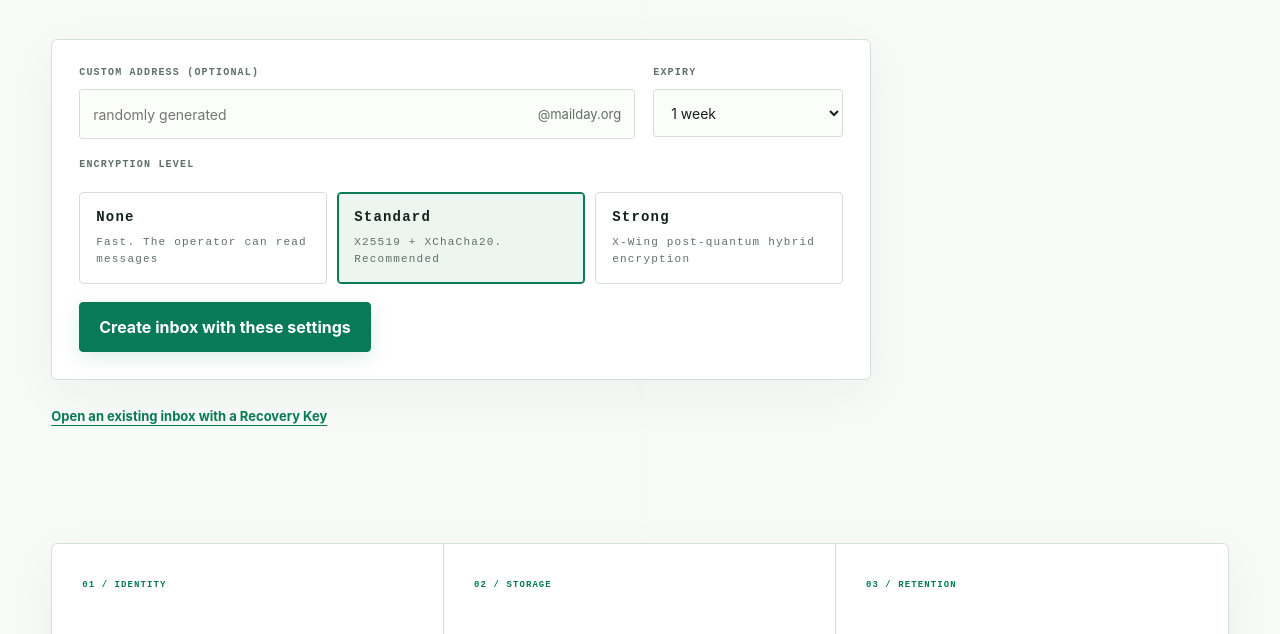
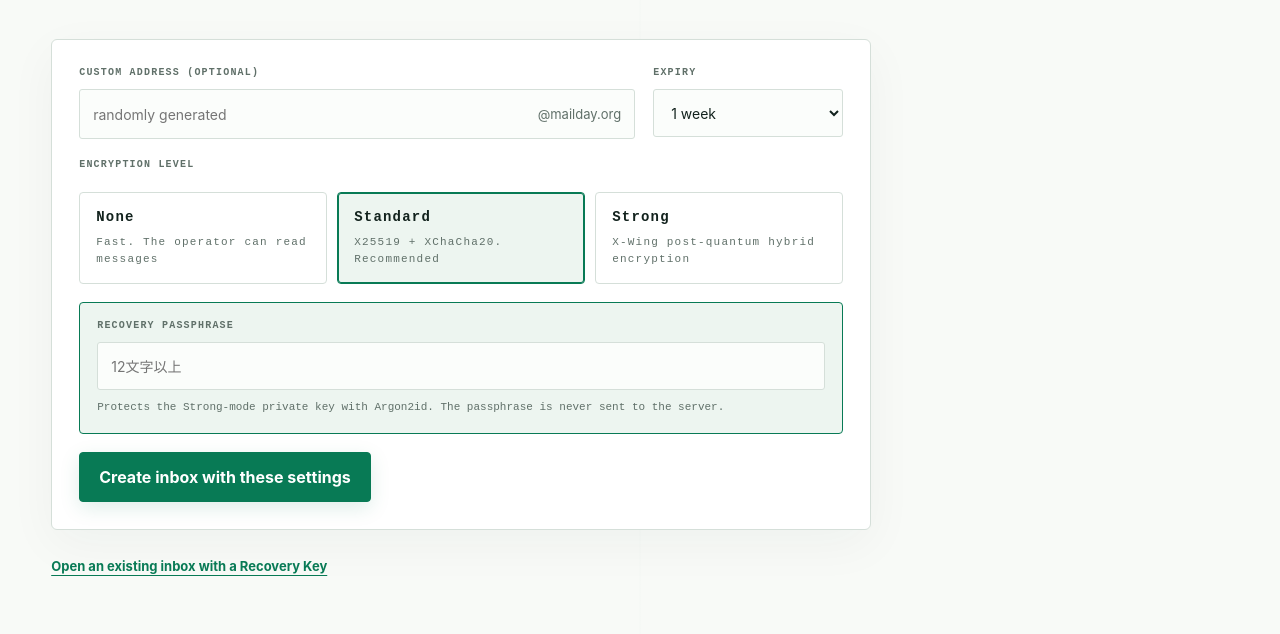
Before and after one commit to n4n45h1/Mailday.org, a website: page public/index.html in a window 1280 px wide. Shown: the part 548-1182 px from the top of the page. Drawn offline with Linux system fonts and the light colour scheme.

Commit message:
Require protected recovery keys for encrypted inboxes

```diff
--- a/public/index.html
+++ b/public/index.html
@@ -41,18 +41,18 @@
             <label class="mode"><input type="radio" name="encryption" value="strong"><span><b data-i18n="strong">強力</b><small data-i18n="strongHelp">X-Wing耐量子ハイブリッド暗号</small></span></label>
           </fieldset>
           <div id="encryption-warning" class="warning hidden" data-i18n="noneWarning">「なし」ではメール本文が平文で保存され、zero-accessではなくなります。</div>
-          <div id="strong-password-field" class="field password-field hidden">
+          <div id="strong-password-field" class="field password-field">
             <label for="strong-password" data-i18n="passwordLabel">RECOVERY PASSPHRASE</label>
-            <input id="strong-password" type="password" minlength="12" autocomplete="new-password" placeholder="12文字以上">
-            <small data-i18n="passwordHelp">強力モードの秘密鍵をArgon2idで保護します。パスフレーズはサーバーへ送信されません。</small>
+            <input id="strong-password" type="password" minlength="12" autocomplete="new-password" placeholder="12文字以上" required>
+            <small data-i18n="passwordHelp">暗号化Inboxの秘密鍵をArgon2idで保護します。パスフレーズはサーバーへ送信されません。</small>
           </div>
           <button id="create" class="primary" type="submit" data-i18n="create">この設定で Inbox を作る</button>
         </form>
         <button id="show-import" class="import-link" type="button" data-i18n="import">Recovery Key で既存Inboxを開く</button>
         <form id="import-form" class="import hidden">
           <label for="recovery">RECOVERY KEY</label>
-          <textarea id="recovery" rows="4" spellcheck="false" autocomplete="off" placeholder="md1_..."></textarea>
-          <label for="recovery-password" data-i18n="importPasswordLabel">PASSPHRASE（強力モードのみ）</label>
+          <textarea id="recovery" rows="4" spellcheck="false" autocomplete="off" placeholder="md3_..."></textarea>
+          <label for="recovery-password" data-i18n="importPasswordLabel">PASSPHRASE</label>
           <input id="recovery-password" type="password" autocomplete="current-password">
           <button class="primary" type="submit" data-i18n="restore">Inbox を復元</button>
         </form>
```
